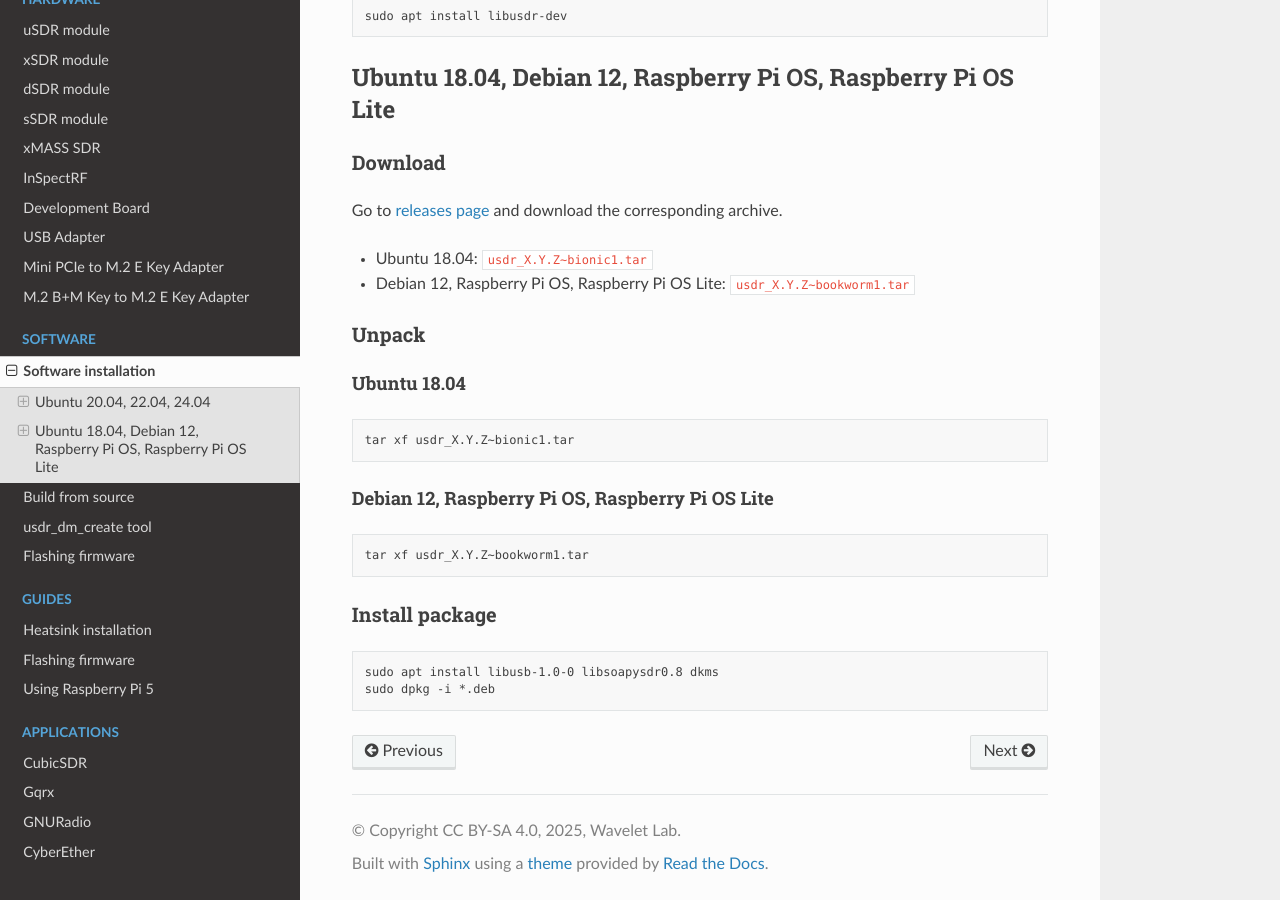
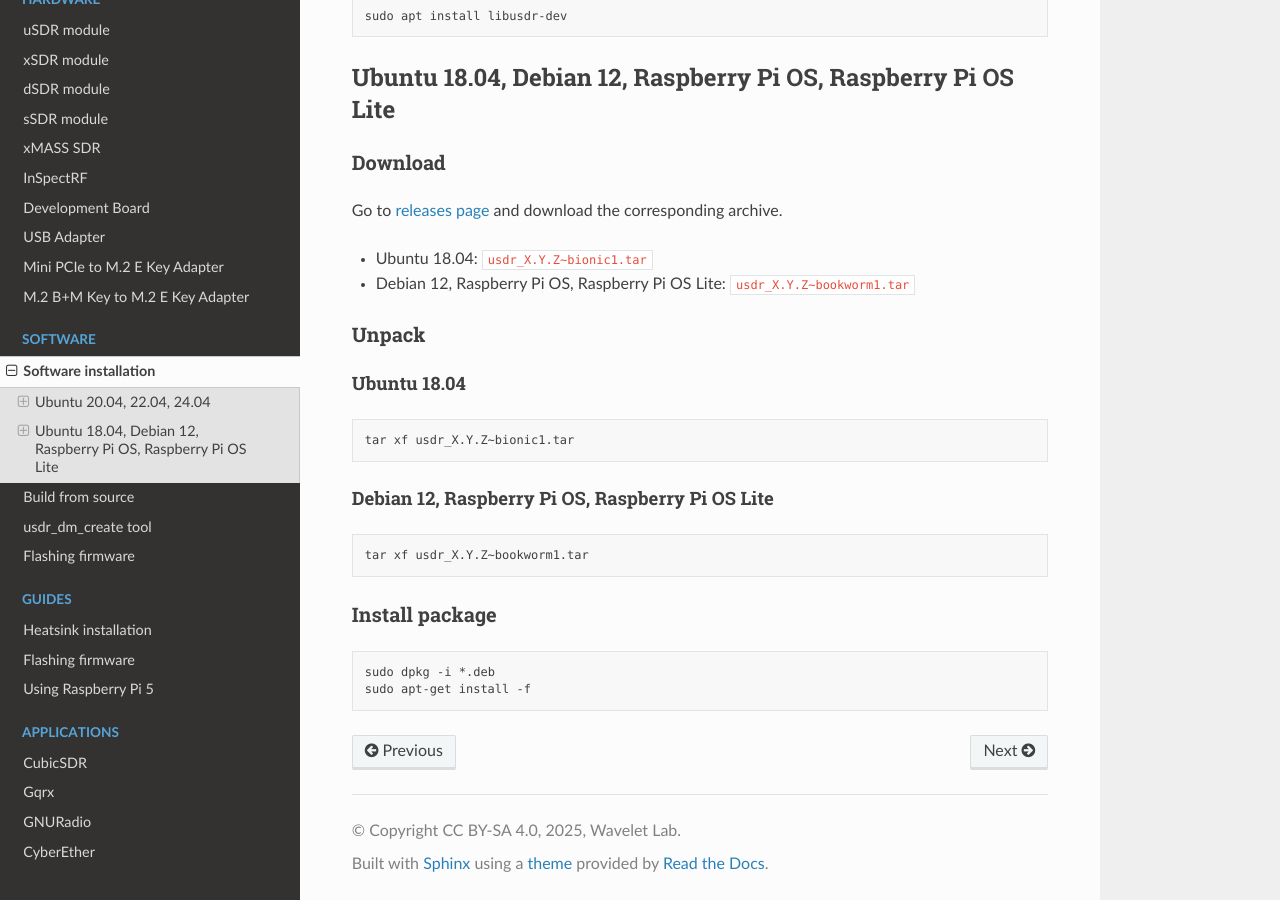
Before and after one commit to wavelet-lab/docs, a Sphinx documentation site: the page built from source/software/install.rst, in a window 1280 px wide and 900 px high, scrolled down 897 px. Built offline with Sphinx 7.4.7 and the Read the Docs theme 3.1.0, drawn with Linux system fonts in a browser that asks for light colours.

Commit message:
Fixed installation doc.

```diff
--- a/source/software/install.rst
+++ b/source/software/install.rst
@@ -79,5 +79,5 @@ Install package
 
 .. code-block:: sh
 
-    sudo apt install libusb-1.0-0 libsoapysdr0.8 dkms
     sudo dpkg -i *.deb
+    sudo apt-get install -f
```
